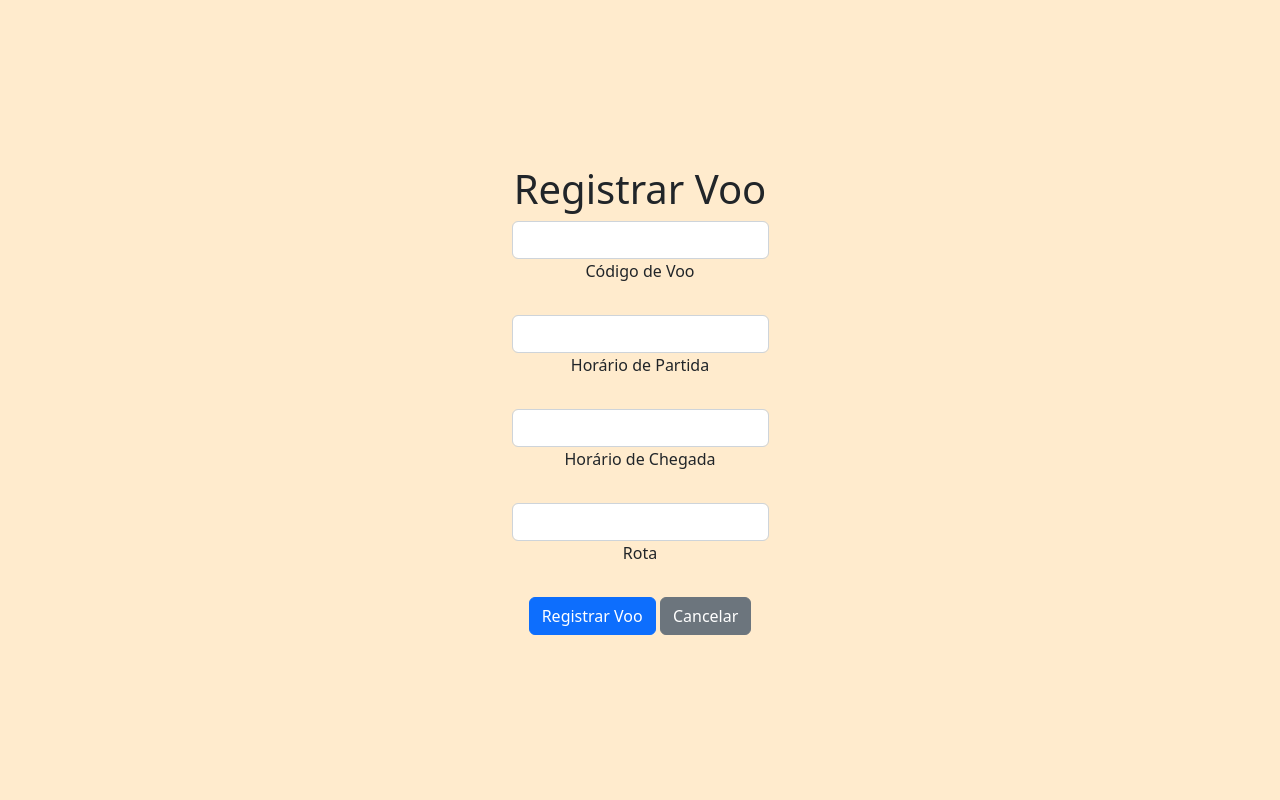
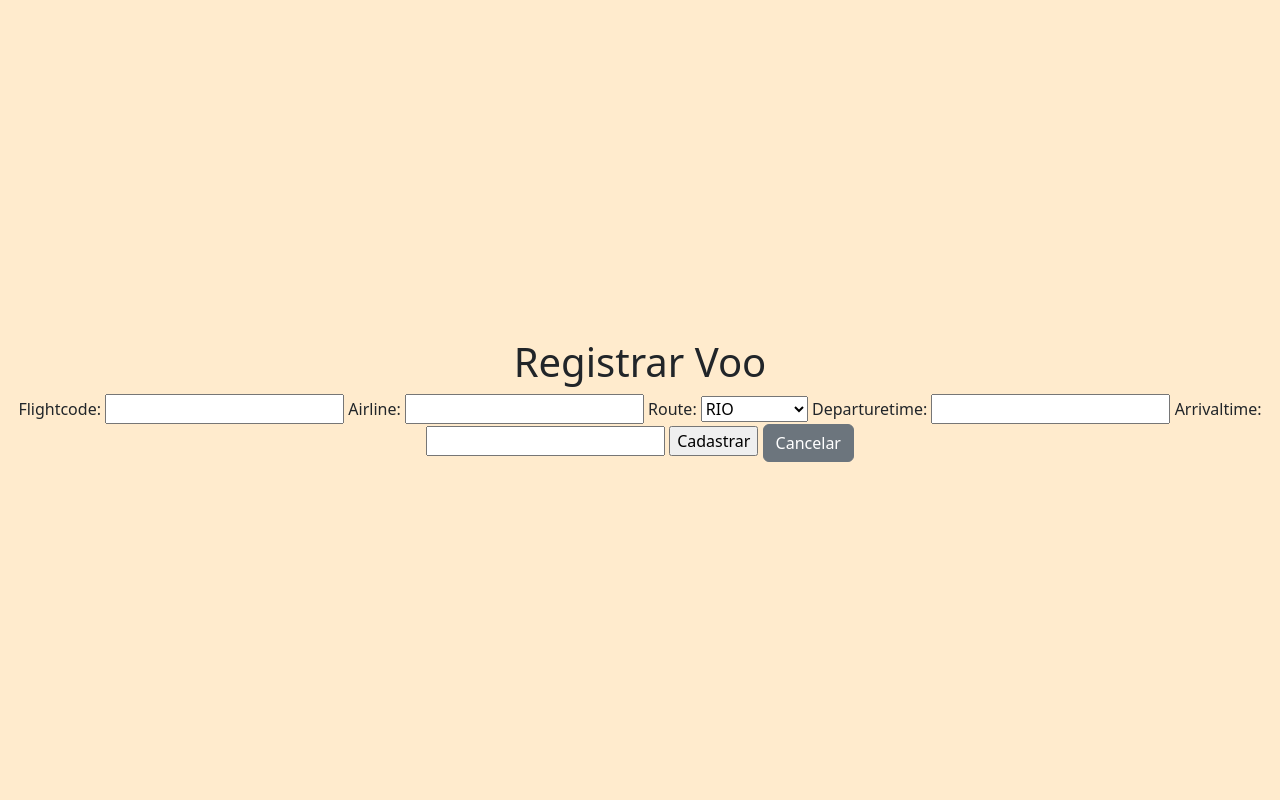
Before and after one commit to sergio-contente/PCS3643, a Django app: page /CadastrarVoo/ in a window 1280 px wide. Run offline with Django 4.2, Linux system fonts and the light colour scheme; some libraries are stand-ins or nearby versions.

Commit message:
🚧  Flight register started implementation

```diff
--- a/MyProj/template/CadastrarVoo.html
+++ b/MyProj/template/CadastrarVoo.html
@@ -37,46 +37,12 @@
                 background-color: blanchedalmond;
             ">
         <form>
-            <h1>Registrar Voo</h1>
-            <!-- Email input -->
-            <div class="form-outline mb-4">
-                <input type="email" id="form1Example1" class="form-control" />
-                <label class="form-label" for="form1Example1">Código de Voo</label
-                    >
-                </div>
-                <div class="form-outline mb-4">
-                    <input
-                        type="email"
-                        id="form1Example1"
-                        class="form-control"
-                    />
-                    <label class="form-label" for="form1Example1"
-                        >Horário de Partida</label
-                    >
-                </div>
-                <div class="form-outline mb-4">
-                    <input
-                        type="email"
-                        id="form1Example1"
-                        class="form-control"
-                    />
-                    <label class="form-label" for="form1Example1"
-                        >Horário de Chegada</label
-                    >
-                </div>
-                <div class="form-outline mb-4">
-                    <input
-                        type="email"
-                        id="form1Example1"
-                        class="form-control"
-                    />
-                    <label class="form-label" for="form1Example1">Rota</label>
-            </div>
+           <h1>Registrar Voo</h1>
 
-            <!-- Submit button -->
-            <button type="button" class="btn btn-primary btn-block" data-toggle="modal" data-target="#exampleModal">
-                    Registrar Voo
-                </button>
+
+                                    {% csrf_token %} {{ form }}
+
+                                    <input type="submit" value="Cadastrar" />
             <a href="/ListaVoos">
                 <button type="button" class="btn btn-secondary btn-block">
                     Cancelar
--- a/MyProj/template/Login.html
+++ b/MyProj/template/Login.html
@@ -15,7 +15,7 @@
                 <div class="col-sm-6 text-black">
                     <div class="px-5 ms-xl-4">
                         <i class="fas fa-crow fa-2x me-3 pt-5 mt-xl-4" style="color: #709085"></i>
-                        <span class="h1 fw-bold mb-0">Logo</span>
+                        <span class="h1 fw-bold mb-0">Contente&DelLano</span>
                     </div>
 
                     <div class="d-flex align-items-center h-custom-2 px-5 ms-xl-4 mt-5 pt-5 pt-xl-0 mt-xl-n5">
```
Also changed, not shown: other parts of MyProj/template/CadastrarVoo.html (+1 -1 lines), MyProj/FlightApp/models.py (+7 -2 lines).
